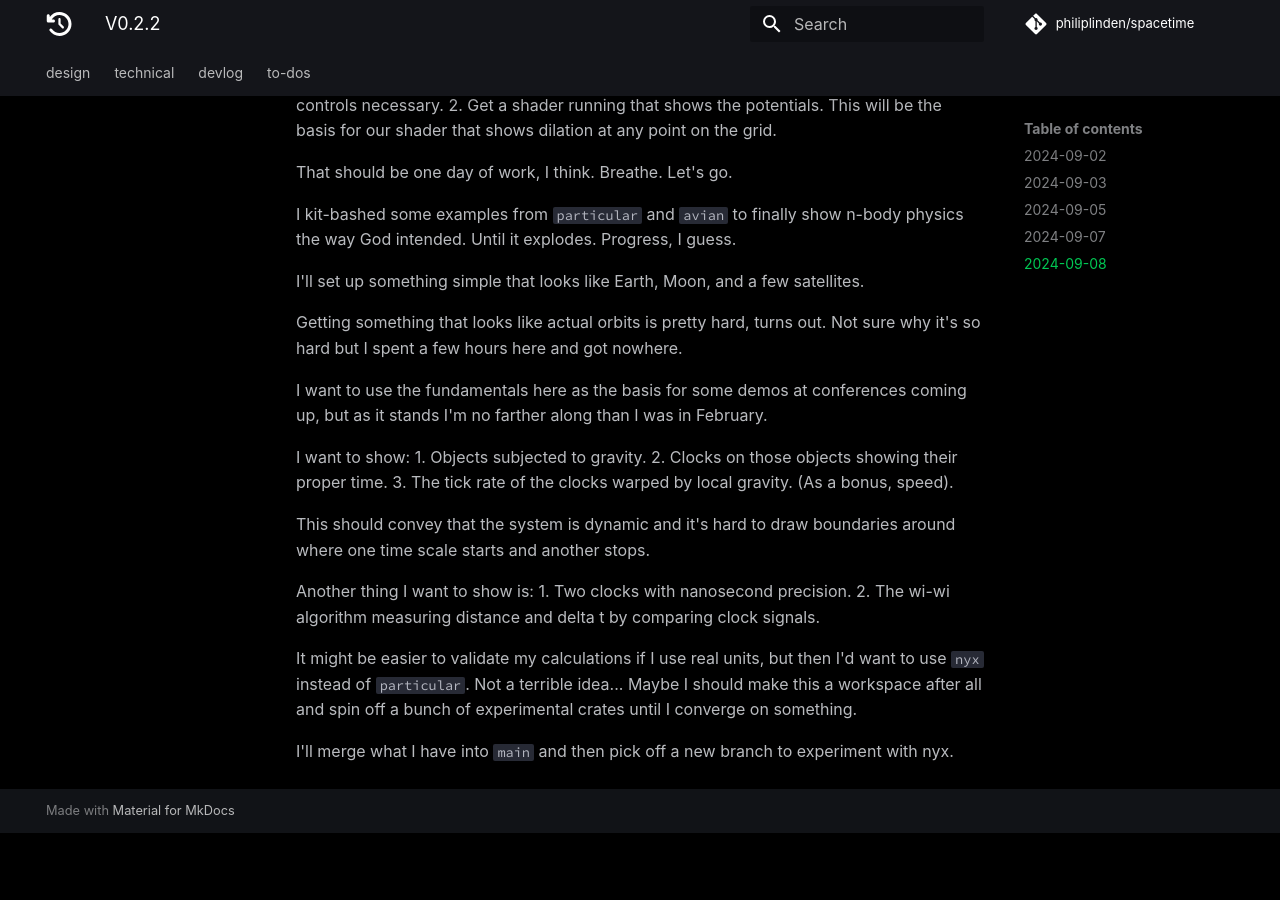
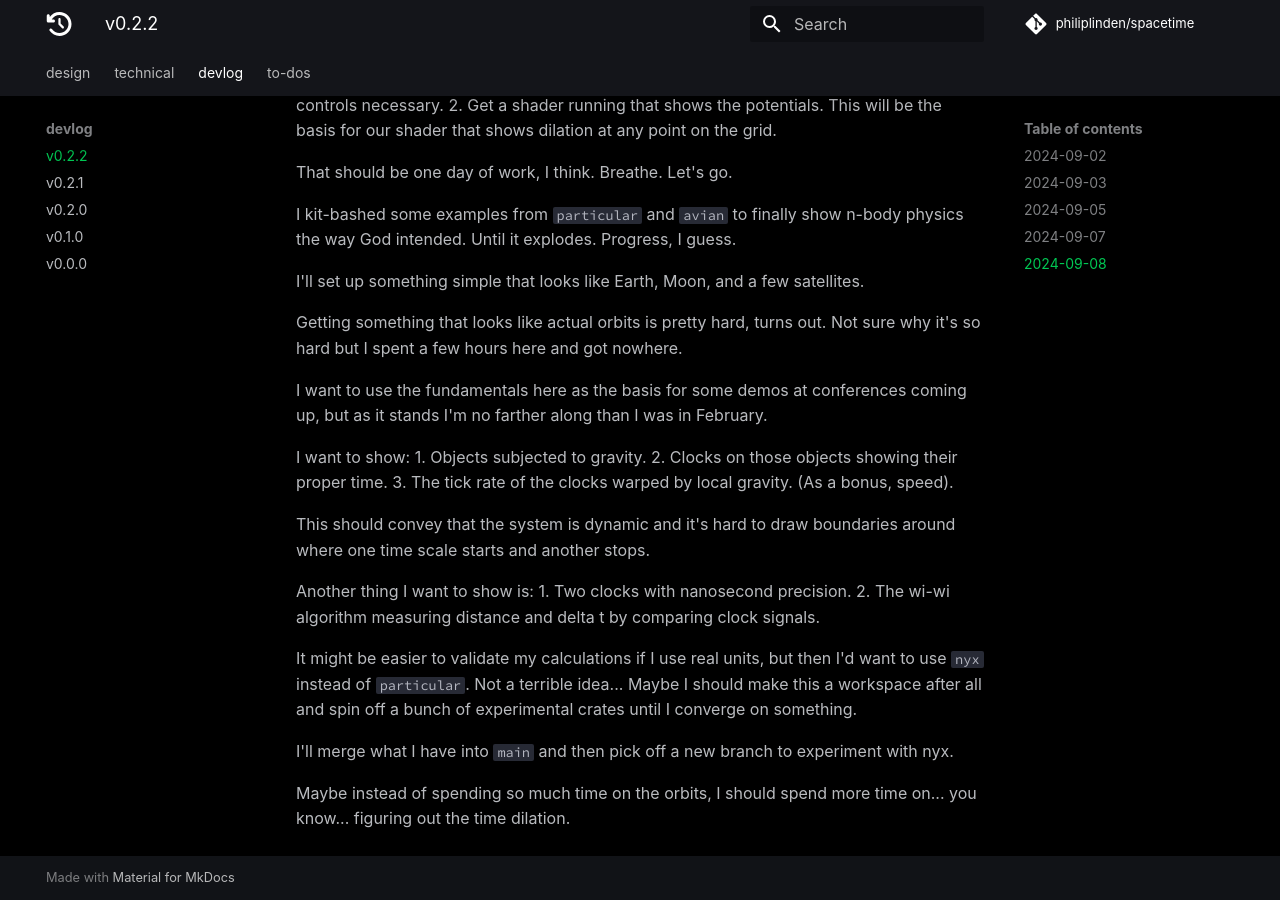
Before and after one commit to philiplinden/spacetime, an MkDocs documentation site: the page built from docs/devlog/v0.2.2.md, in a window 1280 px wide and 900 px high, scrolled down 1516 px. Built offline with MkDocs 1.6.1 and Material for MkDocs 9.7.7, drawn with Linux system fonts in a browser that asks for light colours; some web fonts are replaced; comment, search, counter and statistics services are not loaded; before the commit the page ends 2349 px from its top, so only the background shows below that.

Commit message:
checkpoint: docs

```diff
--- a/Cargo.toml
+++ b/Cargo.toml
@@ -37,6 +37,7 @@
 bevy-inspector-egui = { version = "0.25.1", features = ["highlight_changes"] }
 bevy_pancam = { version = "0.14.0", features = ["bevy_egui"] }
 serde = { version = "1.0.209", features = ["derive"] }
+nyx-space = "1.1.2"
 
 [dev-dependencies]
 bevy-inspector-egui = { version = "0.25.1", features = ["highlight_changes"] }
--- a/docs/devlog/v0.2.2.md
+++ b/docs/devlog/v0.2.2.md
@@ -86,3 +86,6 @@
 
 I'll merge what I have into `main` and then pick off a new branch to experiment
 with nyx.
+
+Maybe instead of spending so much time on the orbits, I should spend more time
+on... you know... figuring out the time dilation.
--- a/mkdocs.yml
+++ b/mkdocs.yml
@@ -10,6 +10,8 @@
     - simulation_limits: design/simulation_limits.md
   - technical: technical/
   - devlog:
+    - v0.2.2: devlog/v0.2.2.md
+    - v0.2.1: devlog/v0.2.1.md
     - v0.2.0: devlog/v0.2.0.md
     - v0.1.0: devlog/v0.1.0.md
     - v0.0.0: devlog/v0.0.0.md
```
Also changed, not shown: 1 other file.
